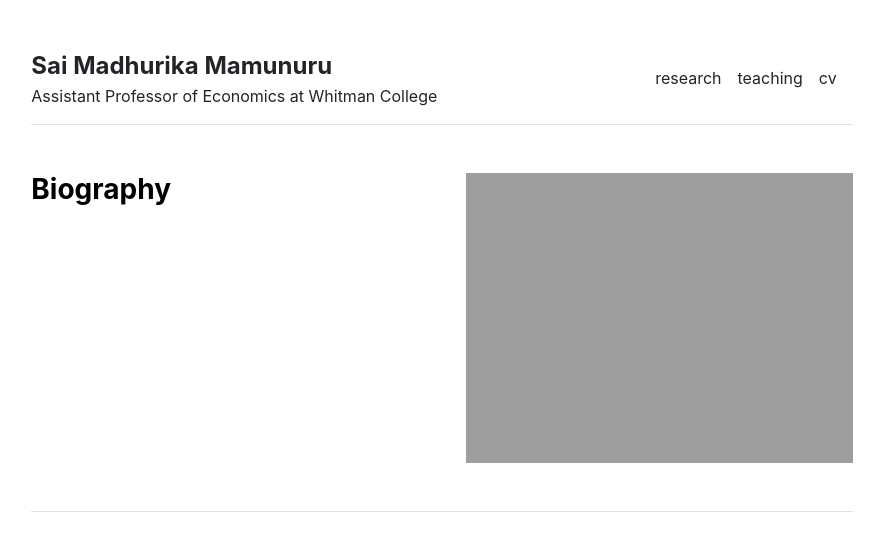
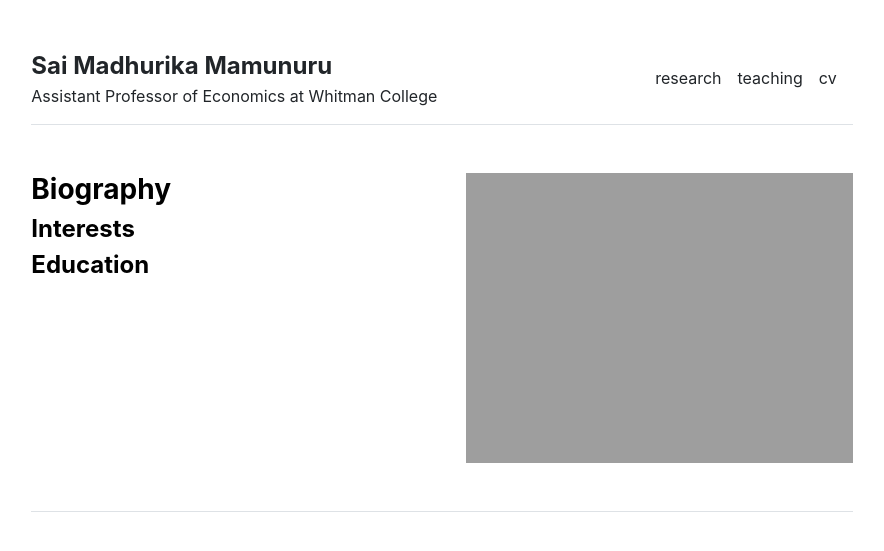
Before and after one commit to saimamunuru/saimamunuru.github.io, a Jekyll site: the page built from index.md, in a window 1280 px wide. Shown: the top 551 px of the page, without its empty margins (198-1082 px from the left). Built offline with Jekyll 4.4.1, drawn with Linux system fonts in a browser that asks for light colours.

Commit message:
Update home.html

```diff
--- a/_layouts/home.html
+++ b/_layouts/home.html
@@ -5,9 +5,10 @@ layout: default
 <div class="row g-5 mb-5">
   <div class="col-md-6">
     <h3 class="fw-bold">Biography</h3>
-
+    <h4 class="fw-bold">Interests</h4>
+    <h4 class="fw-bold">Education</h4>
   </div>
   <div class="col-md-6">
-    <img src="{{ site.github.url }}/assets/img/home.jpg" alt="Home" width="100%">
+    <img src="{{ site.github.url }}/assets/img/IMG_3286.png" alt="Home" width="100%">
   </div>
 </div>
```
